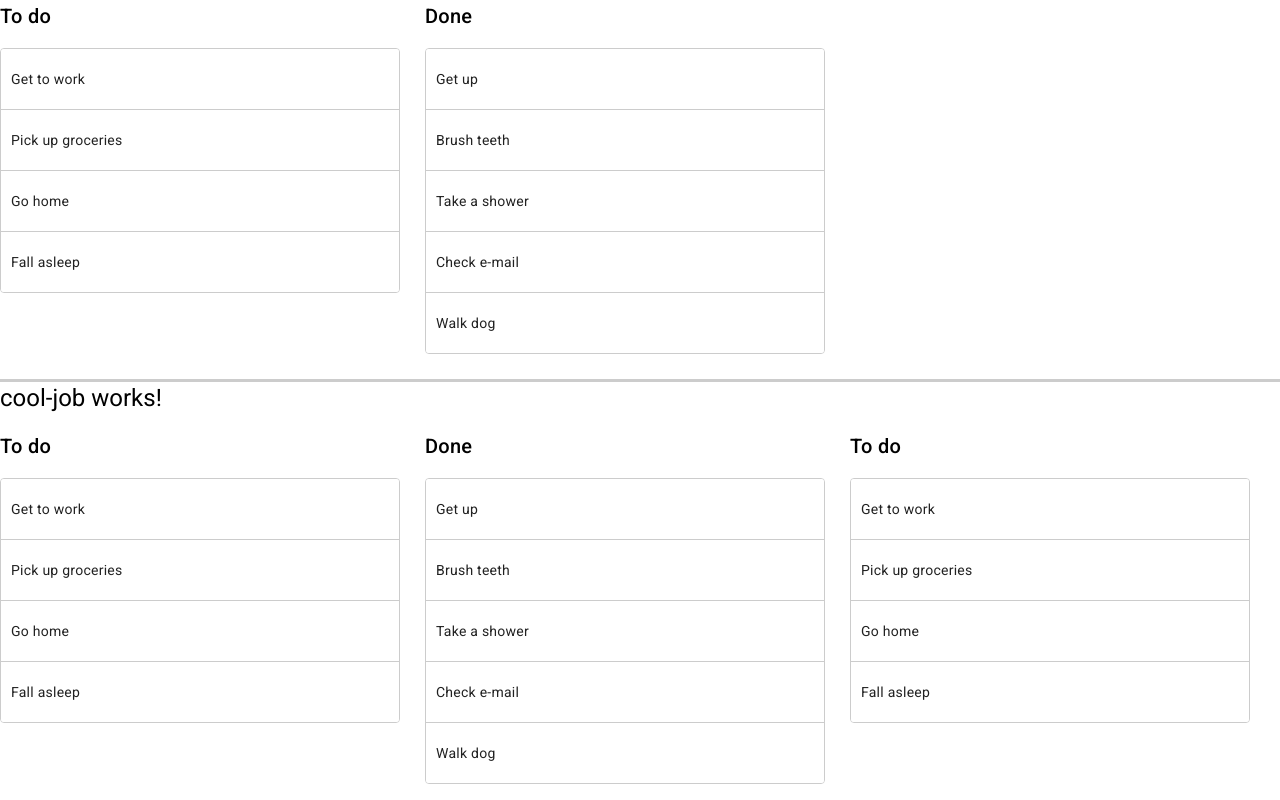
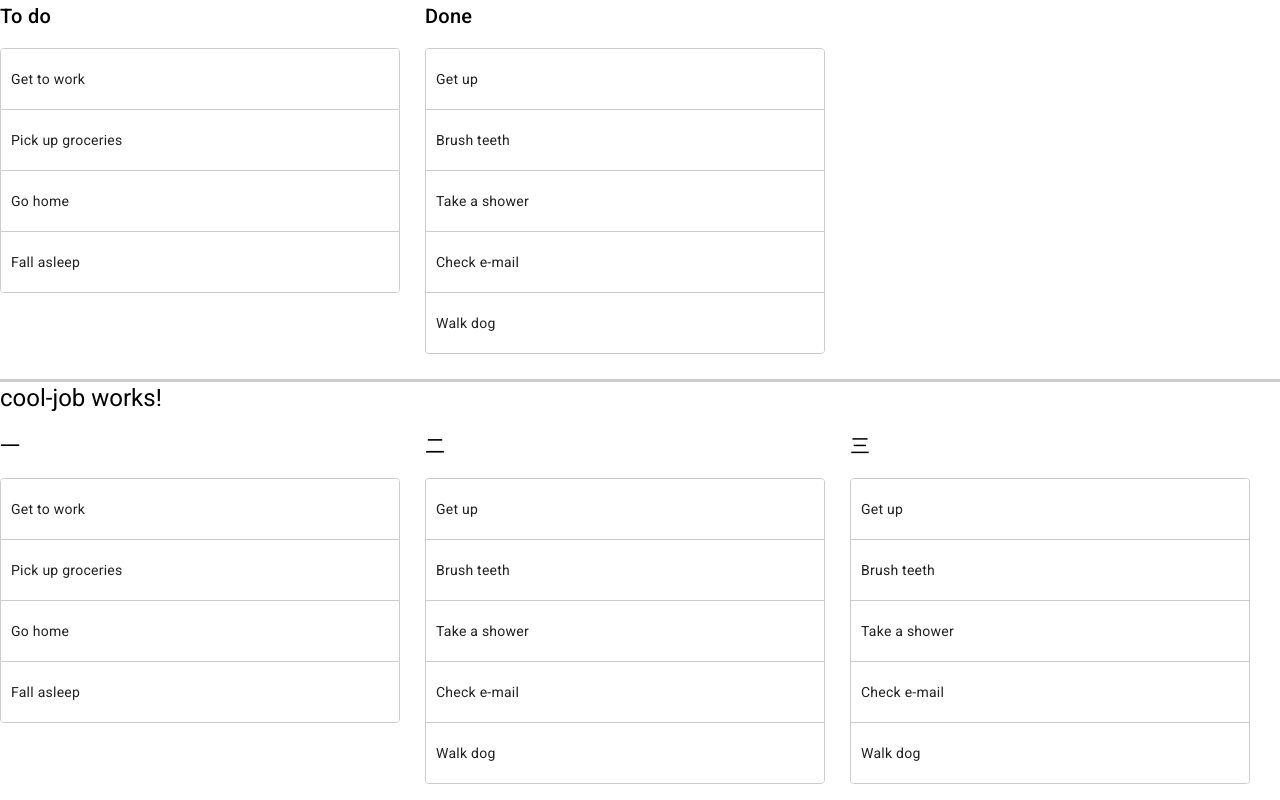
Before and after one commit to grace350276/f2ew3, an Angular app: page / in a window 1280 px wide. Shown: the top 800 px of the page. Built offline with nearby package versions, Linux system fonts and the light colour scheme.

Commit message:
可以在三個區塊移動

```diff
--- a/src/app/cool-job/cool-job.component.html
+++ b/src/app/cool-job/cool-job.component.html
@@ -3,29 +3,47 @@
 <h1>cool-job works!</h1>
 
 <div class="coolJob-container">
-    <h2>To do</h2>
+    <h2>一</h2>
 
     <div
       cdkDropList
-      #todoList="cdkDropList"
-      [cdkDropListData]="todo"
-      [cdkDropListConnectedTo]="[doneList]"
+      #oneList="cdkDropList"
+      [cdkDropListData]="one"
+      [cdkDropListConnectedTo]="[threeList,twoList]"
+
       class="coolJob-list"
       (cdkDropListDropped)="drop($event)">
-      <div class="coolJob-box" *ngFor="let item of todo" cdkDrag>{{item}}</div>
+      <div class="coolJob-box" *ngFor="let item of one" cdkDrag>{{item}}</div>
     </div>
   </div>
 
-  <div class="coolJob-container">
-    <h2>Done</h2>
+<div class="coolJob-container">
+<h2>二</h2>
+
+<div
+    cdkDropList
+    #twoList="cdkDropList"
+    [cdkDropListData]="two"
+    [cdkDropListConnectedTo]="[oneList,threeList]"
+    class="coolJob-list"
+    (cdkDropListDropped)="drop($event)">
+    <div class="coolJob-box" *ngFor="let item of two" cdkDrag>{{item}}</div>
+</div>
+</div>
+
+<div class="coolJob-container">
+    <h2>三</h2>
 
     <div
-      cdkDropList
-      #doneList="cdkDropList"
-      [cdkDropListData]="done"
-      [cdkDropListConnectedTo]="[todoList]"
-      class="coolJob-list"
-      (cdkDropListDropped)="drop($event)">
-      <div class="coolJob-box" *ngFor="let item of done" cdkDrag>{{item}}</div>
+        cdkDropList
+        #threeList="cdkDropList"
+        [cdkDropListData]="three"
+        [cdkDropListConnectedTo]="[oneList,twoList]"
+
+
+
+        class="coolJob-list"
+        (cdkDropListDropped)="drop($event)">
+        <div class="coolJob-box" *ngFor="let item of three" cdkDrag>{{item}}</div>
     </div>
-  </div>
+    </div>
--- a/src/app/cool-job/cool-job.component.ts
+++ b/src/app/cool-job/cool-job.component.ts
@@ -6,11 +6,14 @@ import {CdkDragDrop, moveItemInArray, transferArrayItem} from '@angular/cdk/drag
   templateUrl: './cool-job.component.html',
   styleUrls: ['./cool-job.component.scss']
 })
+
 export class CoolJobComponent {
 
-  todo = ['Get to work', 'Pick up groceries', 'Go home', 'Fall asleep'];
+  one = ['Get to work', 'Pick up groceries', 'Go home', 'Fall asleep'];
 
-  done = ['Get up', 'Brush teeth', 'Take a shower', 'Check e-mail', 'Walk dog'];
+  two = ['Get up', 'Brush teeth', 'Take a shower', 'Check e-mail', 'Walk dog'];
+
+  three = ['Get up', 'Brush teeth', 'Take a shower', 'Check e-mail', 'Walk dog'];
 
   drop(event: CdkDragDrop<string[]>) {
     if (event.previousContainer === event.container) {
@@ -25,4 +28,5 @@ export class CoolJobComponent {
     }
   }
 
+
 }
```
